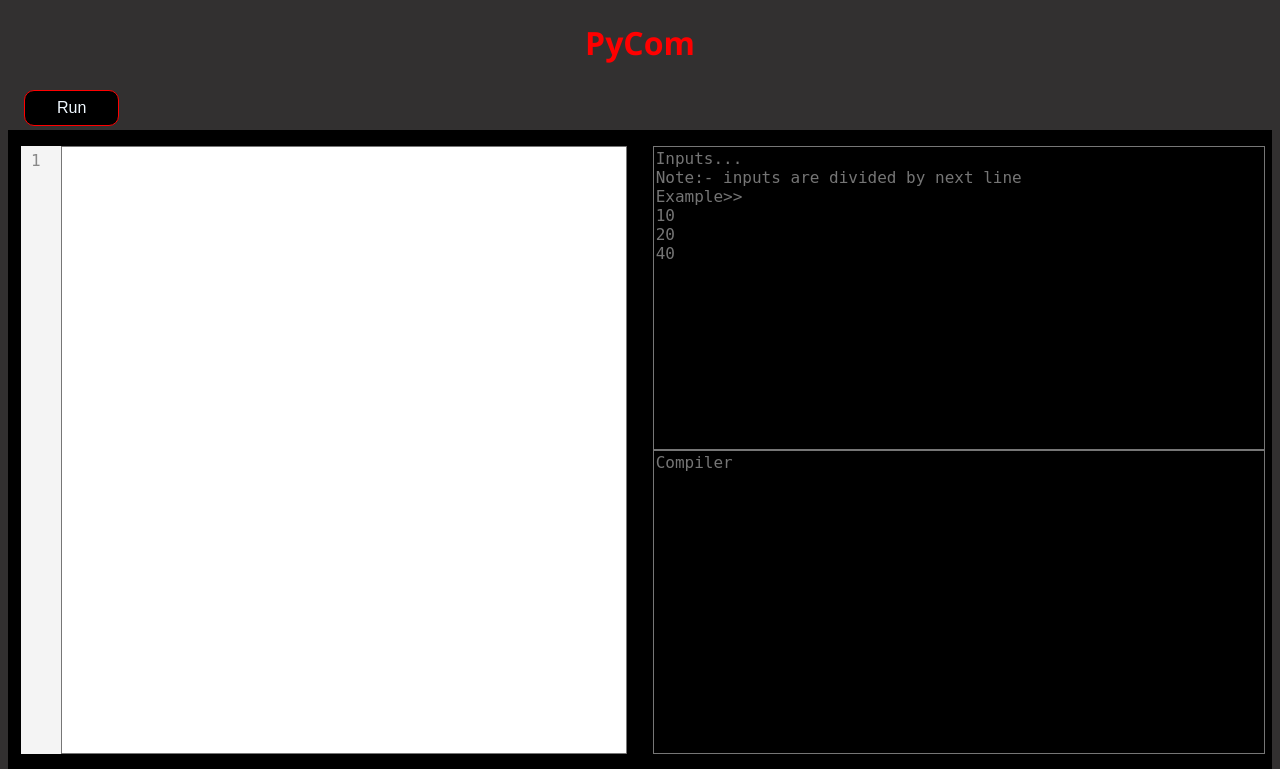
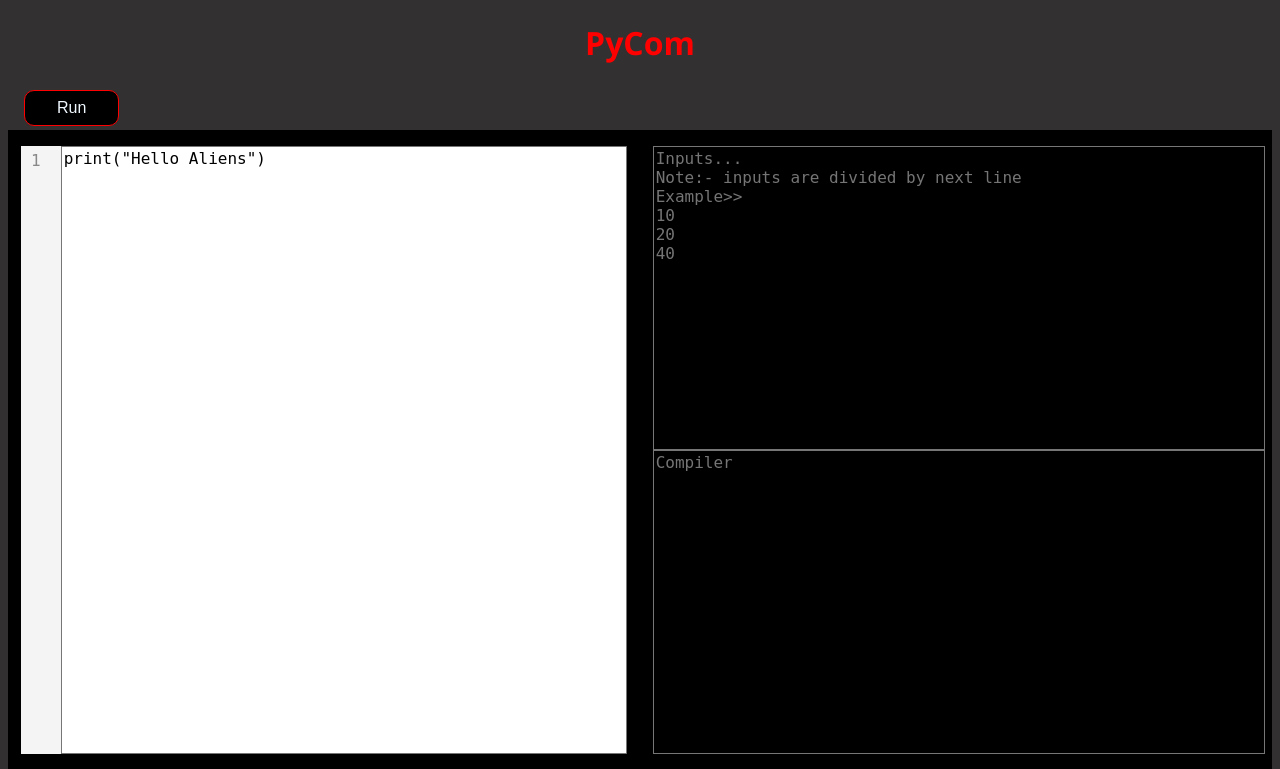
Before and after one commit to chandusurisetty/PythonOnlineCompiler, a Flask app: page / in a window 1280 px wide. Shown: the top 769 px of the page. Run offline with Flask 3, Linux system fonts and the light colour scheme.

Commit message:
Update index.html

```diff
--- a/templates/index.html
+++ b/templates/index.html
@@ -58,7 +58,7 @@
       const btn = document.querySelector(".run");
       const codeData = document.querySelector(".codeBar");
       const lineNumbers = document.querySelector(".line-numbers .line");
-      const codeData.value='print("Hello Aliens")'
+      codeData.value='print("Hello Aliens")'
       const compile = document.querySelector(".compile");
       const inputBar = document.querySelector(".inputsBar");
       codeData.addEventListener("keydown", (e) => {
```
